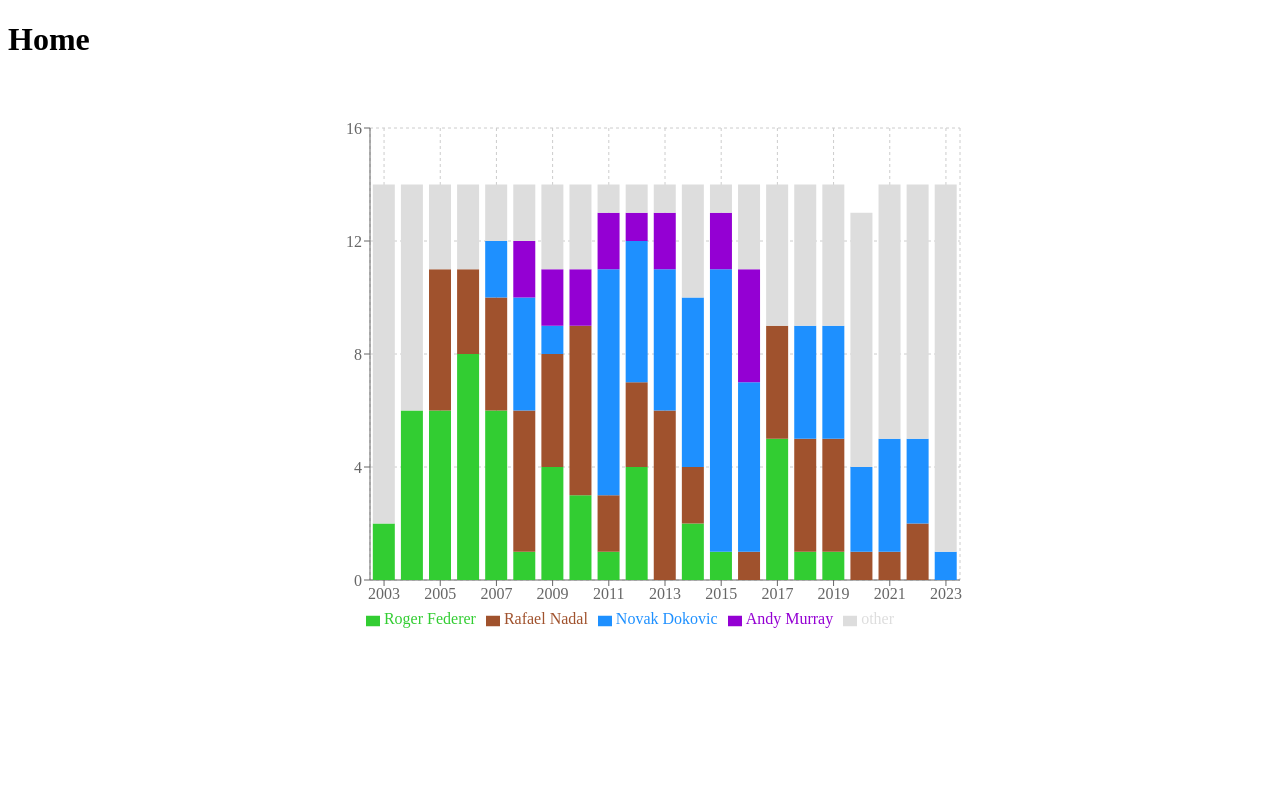
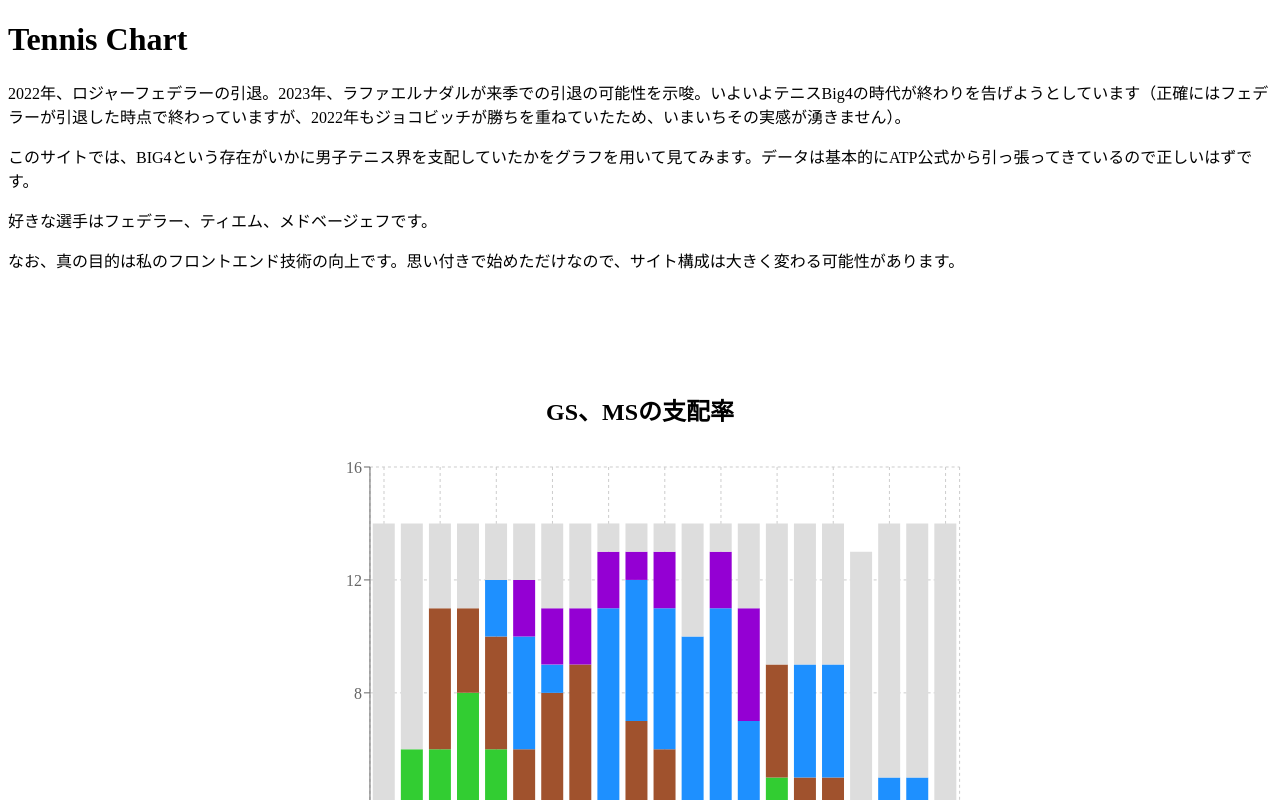
Before and after one commit to kento-yoshidu/TennisChart, a Next.js app: page / in a window 1280 px wide. Shown: the top 800 px of the page. Built offline with nearby package versions, Linux system fonts and the light colour scheme.

Commit message:
⚡ Update

```diff
--- a/components/charts.tsx
+++ b/components/charts.tsx
@@ -3,10 +3,14 @@ import { BarChart, Bar, Cell, XAxis, YAxis, CartesianGrid, Tooltip, Legend, Resp
 
 import { data } from '../data/data';
 
+import styles from "../styles/chart.module.css"
+
 const Chart = () => {
   return (
-    <div style={{ "width": "700px", "margin": "50px auto" }}>
-      <ResponsiveContainer width="100%" aspect={4.0/3.0}>
+    <section className={styles.wrapper}>
+      <h2>GS、MSの支配率</h2>
+
+        <ResponsiveContainer width="60%" aspect={4.0/3.0}>
           <BarChart
             data={data}
             margin={{
@@ -28,7 +32,7 @@ const Chart = () => {
             <Bar dataKey="other" stackId="a" fill="#dddddd" />
           </BarChart>
         </ResponsiveContainer>
-    </div>
+    </section>
   );
 }
 
--- a/pages/index.tsx
+++ b/pages/index.tsx
@@ -2,7 +2,15 @@ import Chart from "../components/charts"
 
 const Home = () => (
   <>
-    <h1>Home</h1>
+    <h1>Tennis Chart</h1>
+
+    <p>2022年、ロジャーフェデラーの引退。2023年、ラファエルナダルが来季での引退の可能性を示唆。いよいよテニスBig4の時代が終わりを告げようとしています（正確にはフェデラーが引退した時点で終わっていますが、2022年もジョコビッチが勝ちを重ねていたため、いまいちその実感が湧きません）。</p>
+
+    <p>このサイトでは、BIG4という存在がいかに男子テニス界を支配していたかをグラフを用いて見てみます。データは基本的にATP公式から引っ張ってきているので正しいはずです。</p>
+
+    <p>好きな選手はフェデラー、ティエム、メドベージェフです。</p>
+
+    <p>なお、真の目的は私のフロントエンド技術の向上です。思い付きで始めただけなので、サイト構成は大きく変わる可能性があります。</p>
 
     <Chart />
   </>
--- /dev/null
+++ b/styles/chart.module.css
@@ -0,0 +1,8 @@
+.wrapper {
+  max-width: 1166px;
+  margin: 100px auto 500px;
+
+  display: flex;
+  flex-direction: column;
+  align-items: center;
+}
```
Also changed, not shown: pages/api/api1.ts (added). Lines whose indentation alone changed are shown as unchanged.
